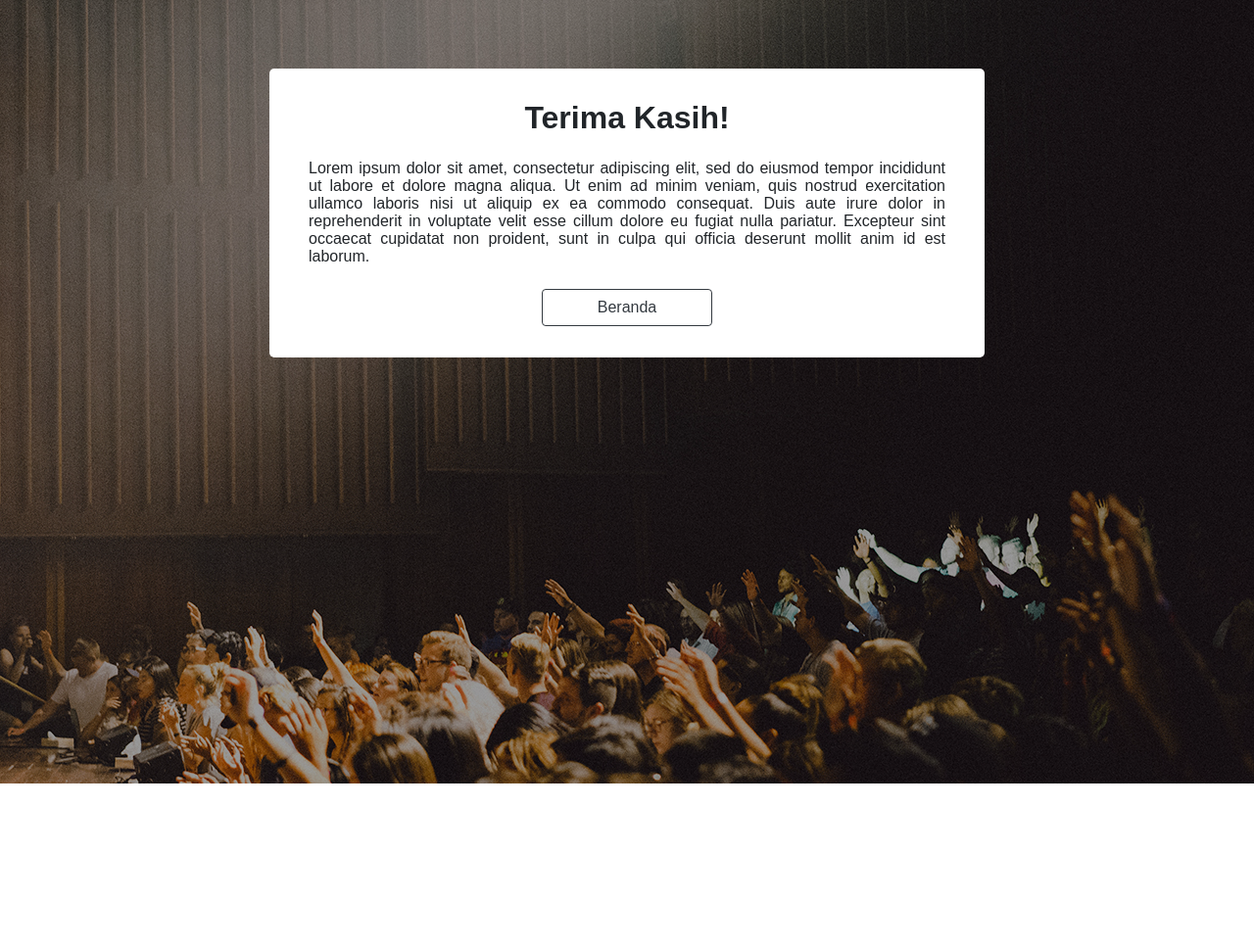
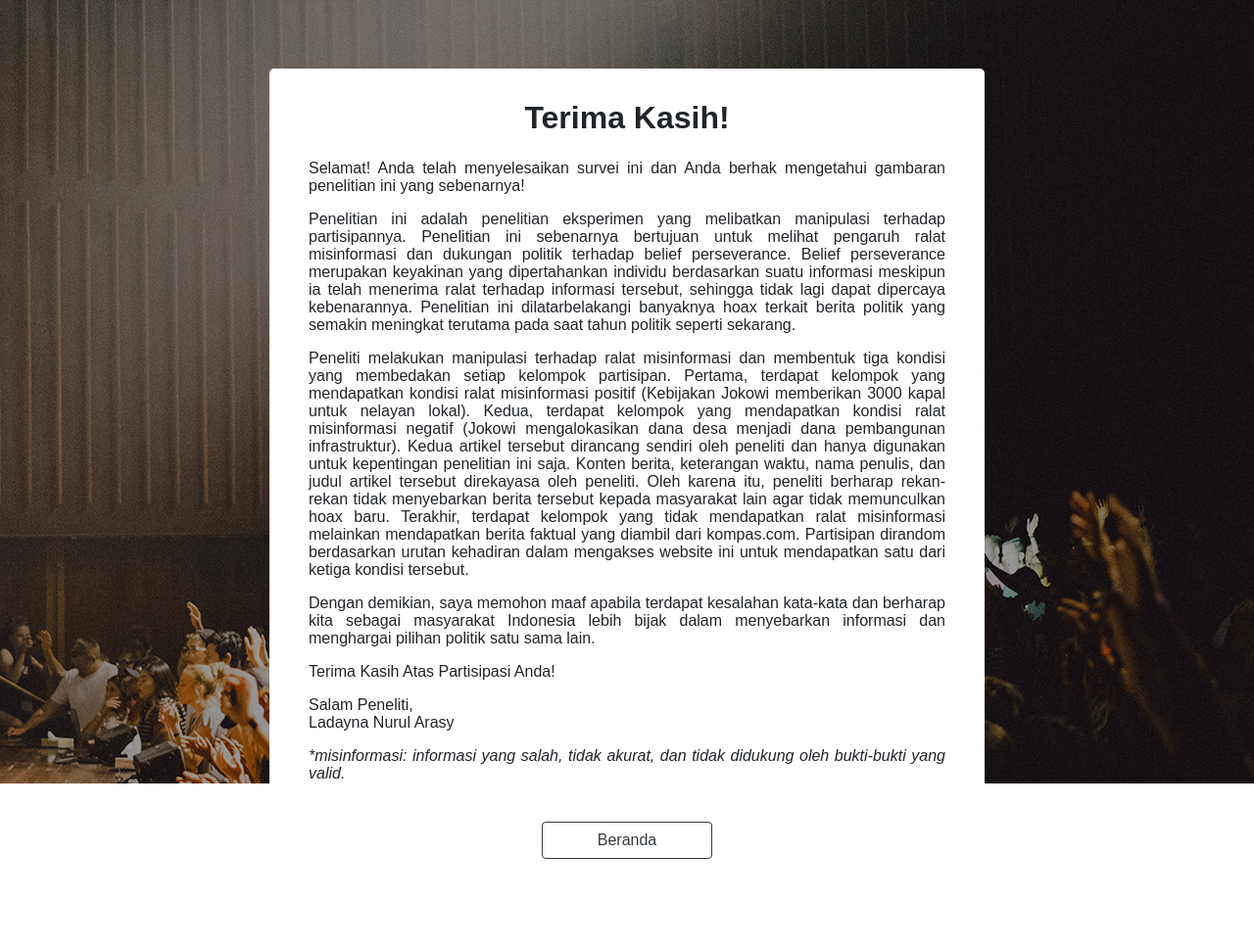
Before and after one commit to faizzuns/DataGatheringWeb, a PHP site: page /thank-you.php in a window 1280 px wide. Shown: the whole page at 98% size. Before the commit the page ends 800 px from the top, so only its background shows below. Run offline with PHP 8.4, Linux system fonts and the light colour scheme; some libraries are stand-ins or nearby versions.

Commit message:
thank-you content

```diff
--- a/pages/thank-you.php
+++ b/pages/thank-you.php
@@ -15,7 +15,20 @@ require 'templates/header.php';
                     <div class="margin-top-medium flex center-horizontal text-size-medium"><strong>Terima Kasih!</strong></div>
                     <div class="flex center-horizontal text-size-very-small" style="text-align: justify">
                         <div class="margin-large">
-                            Lorem ipsum dolor sit amet, consectetur adipiscing elit, sed do eiusmod tempor incididunt ut labore et dolore magna aliqua. Ut enim ad minim veniam, quis nostrud exercitation ullamco laboris nisi ut aliquip ex ea commodo consequat. Duis aute irure dolor in reprehenderit in voluptate velit esse cillum dolore eu fugiat nulla pariatur. Excepteur sint occaecat cupidatat non proident, sunt in culpa qui officia deserunt mollit anim id est laborum.</div>
+                            <p>
+                                Selamat! Anda telah menyelesaikan survei ini dan Anda berhak mengetahui gambaran penelitian ini yang sebenarnya!
+                            </p>
+                            <p>Penelitian ini adalah penelitian eksperimen yang melibatkan manipulasi terhadap partisipannya. Penelitian ini sebenarnya bertujuan untuk melihat pengaruh ralat misinformasi dan dukungan politik terhadap belief perseverance. Belief perseverance merupakan keyakinan yang dipertahankan individu berdasarkan suatu informasi meskipun ia telah menerima ralat terhadap informasi tersebut, sehingga tidak lagi dapat dipercaya kebenarannya. Penelitian ini dilatarbelakangi banyaknya hoax terkait berita politik yang semakin meningkat terutama pada saat tahun politik seperti sekarang.</p>
+                            <p>Peneliti melakukan manipulasi terhadap ralat misinformasi dan membentuk tiga kondisi yang membedakan setiap kelompok partisipan. Pertama, terdapat kelompok yang mendapatkan kondisi ralat misinformasi positif (Kebijakan Jokowi memberikan 3000 kapal untuk nelayan lokal). Kedua, terdapat kelompok yang mendapatkan kondisi ralat misinformasi negatif (Jokowi mengalokasikan dana desa menjadi dana pembangunan infrastruktur). Kedua artikel tersebut dirancang sendiri oleh peneliti  dan hanya digunakan untuk kepentingan penelitian ini saja. Konten berita, keterangan waktu, nama penulis, dan judul artikel tersebut direkayasa oleh peneliti. Oleh karena itu, peneliti berharap rekan-rekan tidak menyebarkan berita tersebut kepada masyarakat lain agar tidak memunculkan hoax baru. Terakhir, terdapat kelompok yang tidak mendapatkan ralat misinformasi melainkan mendapatkan berita faktual yang diambil dari kompas.com. Partisipan dirandom berdasarkan urutan kehadiran dalam mengakses website ini untuk mendapatkan satu dari ketiga kondisi tersebut.</p>
+                            <p>Dengan demikian, saya memohon maaf apabila terdapat kesalahan kata-kata dan berharap kita sebagai masyarakat Indonesia lebih bijak dalam menyebarkan informasi dan menghargai pilihan politik satu sama lain.</p>
+                            <p>Terima Kasih Atas Partisipasi Anda!</p>
+                            <p>Salam Peneliti,<br>
+                                Ladayna Nurul Arasy
+                            </p>
+                            <p></p>
+                            <p></p>
+                            <p><i>*misinformasi: informasi yang salah, tidak akurat, dan tidak didukung oleh bukti-bukti yang valid.</i></p>
+                        </div>
                     </div>
                     <form class="flex center-horizontal margin-bot-medium" action="home.php">
                         <input type="submit" value="Beranda" class="btn btn-outline-dark quarter">
```
